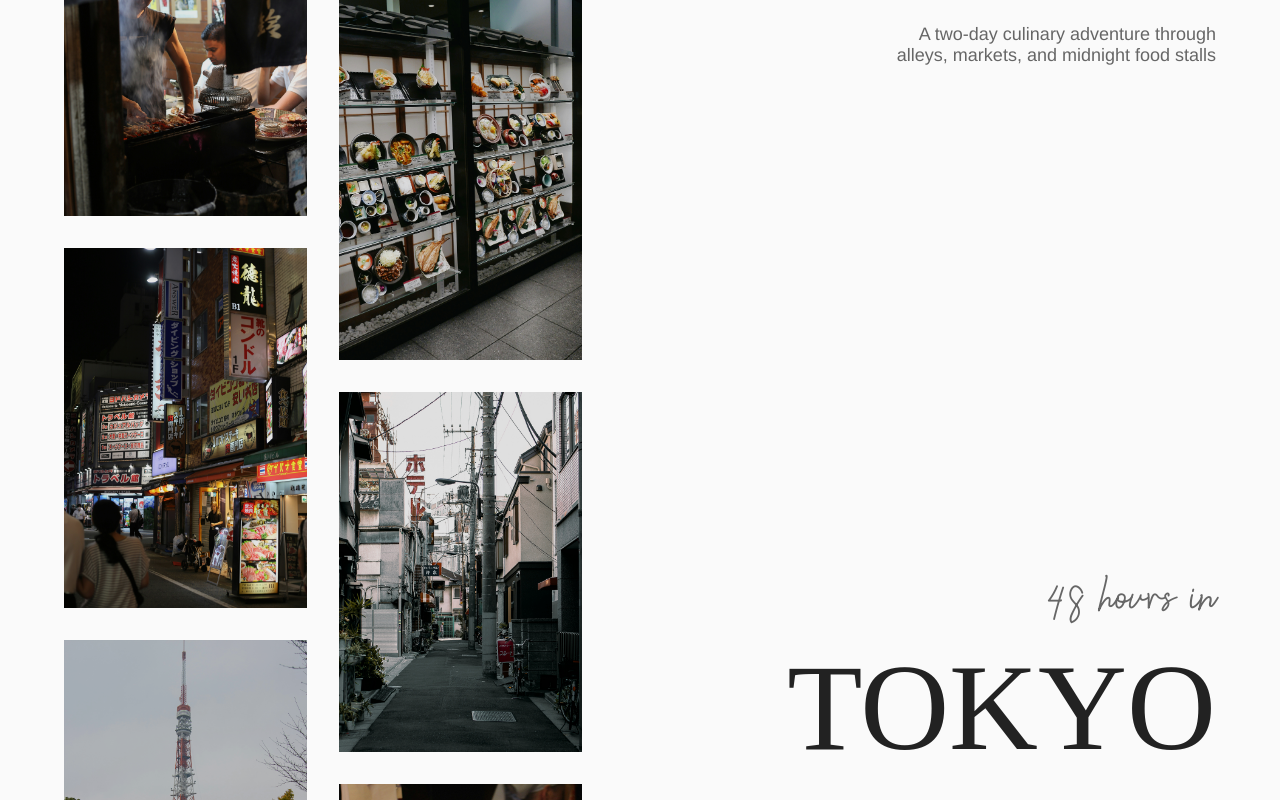
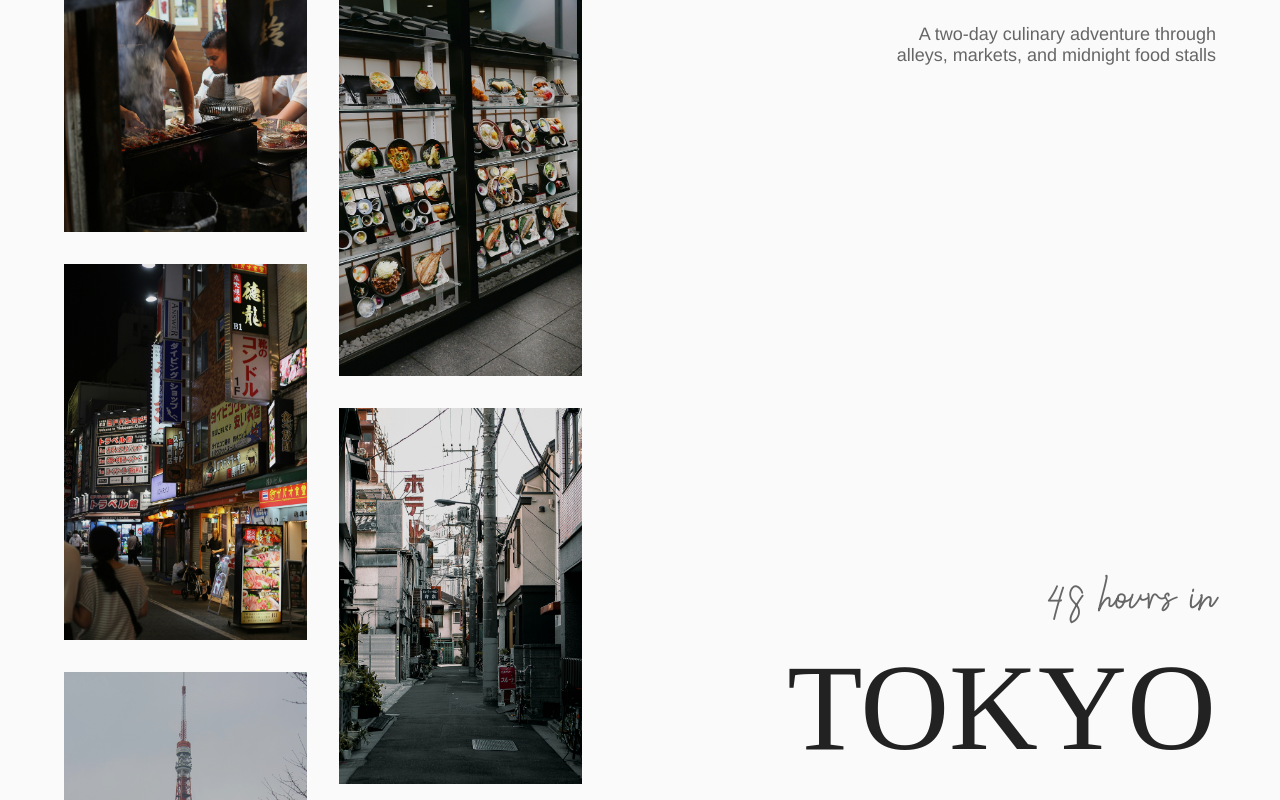
Before and after one commit to JhoellOpeyemi/48-hours-in-tokyo, a React (Vite) app: page / in a window 1280 px wide. Shown: the top 800 px of the page. Built offline with nearby package versions, Linux system fonts and the light colour scheme.

Commit message:
changed image height

```diff
--- a/src/components/ImageCard/imageCard.css
+++ b/src/components/ImageCard/imageCard.css
@@ -1,6 +1,6 @@
 .image-card {
   position: relative;
   width: 100%;
-  height: 45vh;
+  height: 47vh;
   overflow: hidden;
 }
```
